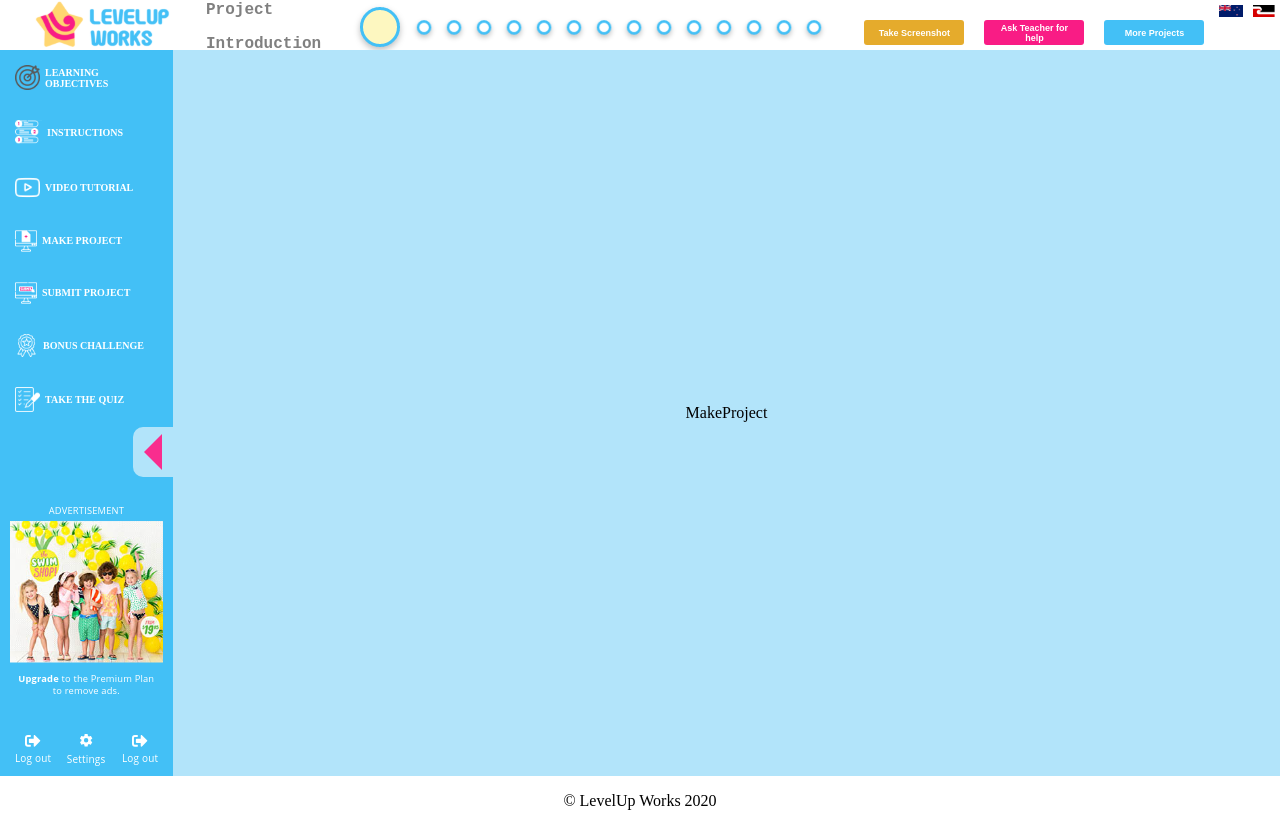
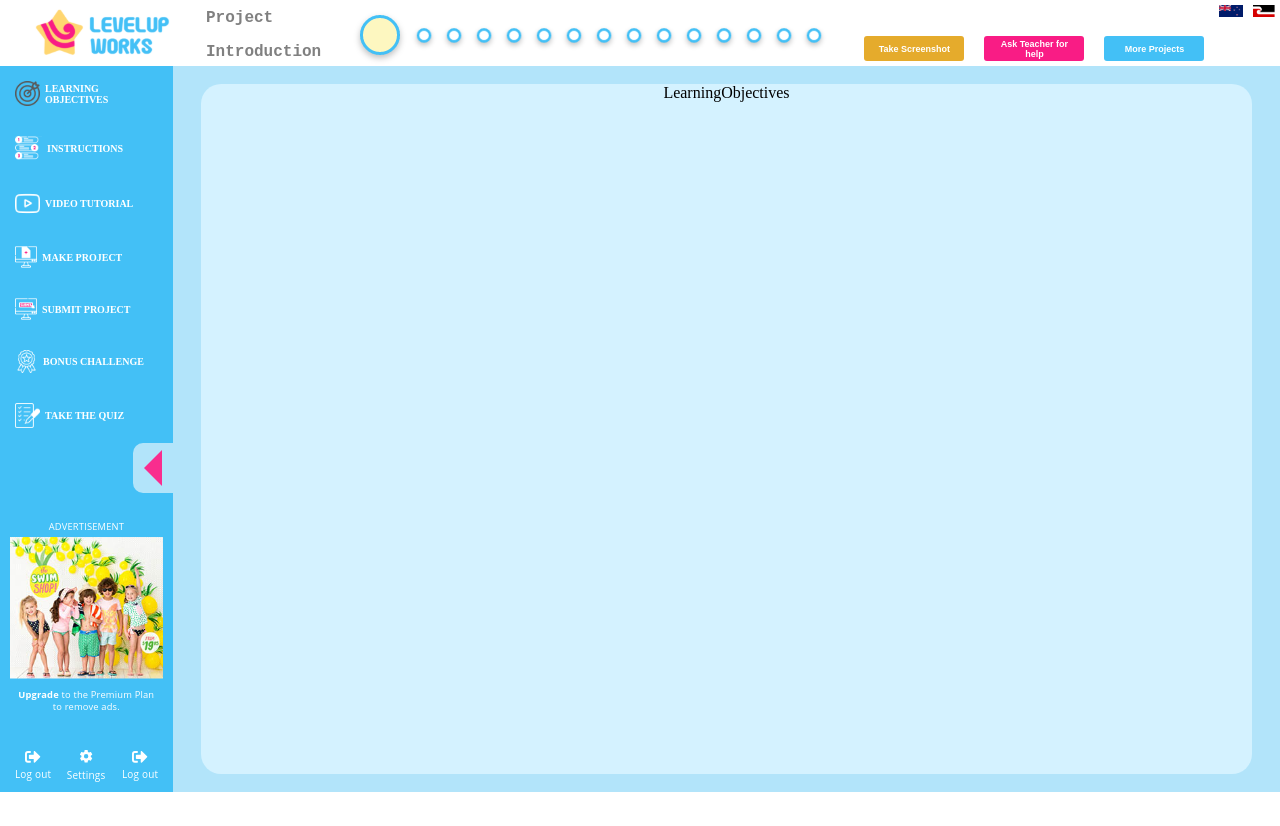
Before and after one commit to yadavdivakar/mission5-turners, a React (Create React App) app: page /makeproject in a window 1280 px wide. After the commit the page ends 800 px from the top, so only its background shows below. Built offline with nearby package versions, Linux system fonts and the light colour scheme.

Commit message:
major changes to routing logic

```diff
--- a/src/App.js
+++ b/src/App.js
@@ -10,8 +10,9 @@ function App() {
   return (
     <>
       <GlobalStyle />
-      <Header></Header>
-      <PageLayout></PageLayout>
+
+      <RoutesPaths>
+      </RoutesPaths>
     </>
   );
 }
--- a/src/RoutesPaths.js
+++ b/src/RoutesPaths.js
@@ -10,18 +10,14 @@ import { StyledMain } from "./components/styles/PageLayout/PageLayout.styled";
 const RoutesPaths = () => {
     return (
         <BrowserRouter>
-            <SideMenu></SideMenu>
-            <StyledMain>
                     <Routes>
+                        <Route path="/" element={<Instructions />}> </Route>
                         <Route path="/instructions" element={<Instructions />}> </Route>
                         <Route path="/objectives" element={<LearningObjectives />}> </Route>
                         <Route path="/makeproject" element={<MakeProject />}> </Route>
                         <Route path="/submitproject" element={<SubmitProject />}> </Route>
-                        <Route path="/videotutorial" element={<VideoTutorial />}> </Route>
+                        <Route path="/tutorial" element={<VideoTutorial />}> </Route>
                     </Routes>
-
-            </StyledMain>
-
         </BrowserRouter>
     )
 
--- a/src/components/styles/Header/Header.styled.js
+++ b/src/components/styles/Header/Header.styled.js
@@ -44,7 +44,9 @@ export const StyledButton = styled.button`
   color: white;
   font-weight: 900;
   flex: 1;
-
+  &:hover{
+    transform:scale(0.9);
+  }
   @media screen and (max-width: 1480px) {
     width: 100px;
     font-size: 9px;
--- a/src/components/styles/PageLayout/PageLayout.js
+++ b/src/components/styles/PageLayout/PageLayout.js
@@ -1,17 +1,11 @@
 import React from 'react'
-import { StyledLayout,StyledFooter } from './PageLayout.styled'
-import RoutesPaths from '../../../RoutesPaths'
-const PageLayout = () => {
+import { StyledLayout, StyledFooter } from './PageLayout.styled'
+import Header from '../Header/Header'
+const PageLayout = ({children}) => {
   return (
-    <>
-      <StyledLayout>
-        <RoutesPaths>
-        </RoutesPaths>
-      </StyledLayout>
-      <StyledFooter>
-        <p>&copy; LevelUp Works 2020</p>
-      </StyledFooter>
-    </>
+    <StyledLayout>
+          {children}
+    </StyledLayout>
   )
 }
 
--- a/src/components/styles/PageLayout/PageLayout.styled.js
+++ b/src/components/styles/PageLayout/PageLayout.styled.js
@@ -4,7 +4,6 @@ export const StyledLayout = styled.div`
   display: flex;
   height: 100%;
   width: 100%;
-
   @media (max-width: 768px) {
     flex-direction: column;
   }
--- a/src/components/styles/SideMenu/SideMenu.js
+++ b/src/components/styles/SideMenu/SideMenu.js
@@ -171,8 +171,8 @@ const MenuItems = [
     icon: <InstructionsSVG />,
     pathstring: "/instructions",
   },
-  { text: "VIDEO TUTORIAL", icon: <VideoSVG />, pathstring: "tutorial" },
-  { text: "MAKE PROJECT", icon: <MakeProjectSVG />, pathstring: "makeproject" },
+  { text: "VIDEO TUTORIAL", icon: <VideoSVG />, pathstring: "/tutorial" },
+  { text: "MAKE PROJECT", icon: <MakeProjectSVG />, pathstring: "/makeproject" },
   { text: "SUBMIT PROJECT", icon: <SubmitSVG />, pathstring: "/" },
   { text: "BONUS CHALLENGE", icon: <BonusChallengeSVG />, pathstring: "/" },
   { text: "TAKE THE QUIZ", icon: <TakeQuizSVG />, pathstring: "/" },
--- a/src/pages/ContentPanelContainer/ContentPanelContainer.js
+++ b/src/pages/ContentPanelContainer/ContentPanelContainer.js
@@ -1,10 +1,14 @@
 import React from 'react'
 import { StyledContentPanel } from './StyledContentPanelContainer'
+import Header from '../../components/styles/Header/Header';
+import { StyledFooter } from '../../components/styles/PageLayout/PageLayout.styled';
 const ContentPanelContainer = ({children}) => {
   return (
     <>
       <StyledContentPanel>
+
           {children}
+
       </StyledContentPanel>
     </>
   )
--- a/src/pages/Instructions/Instructions.js
+++ b/src/pages/Instructions/Instructions.js
@@ -18,8 +18,19 @@ import { ReactComponent as CBlockChild1SVG } from "../../images/CBlockChild1.svg
 import { ReactComponent as MBlockChildSVG } from "../../images/MBlockChild1.svg";
 import PurpleBlock from "../../images/purpleblock.png";
 import PurpleBlockChild from "../../images/purpleblockchild.png";
+import SideMenu from "../../components/styles/SideMenu/SideMenu";
+import Header from '../../components/styles/Header/Header';
+import PageLayout from "../../components/styles/PageLayout/PageLayout";
+import { StyledMain } from "../../components/styles/PageLayout/PageLayout.styled";
+import { StyledFooter } from "../../components/styles/PageLayout/PageLayout.styled";
 const Instructions = () => {
   return (
+    <>
+      <Header></Header>
+      <PageLayout>
+
+        <SideMenu></SideMenu>
+        <StyledMain>
           <ContentPanelContainer>
             <StyledHeaderDiv>
               <h1>Explore Scratch blocks</h1>
@@ -44,6 +55,10 @@ const Instructions = () => {
               </StyledBlockDiv>
             </StyledBlockDivContainer>
           </ContentPanelContainer>
+        </StyledMain>
+      </PageLayout>
+      <StyledFooter>&copy; LevelupWorks</StyledFooter>
+    </>
   );
 };
 
--- a/src/pages/LearningObjectives/LearningObjectives.js
+++ b/src/pages/LearningObjectives/LearningObjectives.js
@@ -1,8 +1,24 @@
 import React from 'react'
-
+import SideMenu from "../../components/styles/SideMenu/SideMenu";
+import ContentPanelContainer from "../ContentPanelContainer/ContentPanelContainer";
+import { StyledMain } from '../../components/styles/PageLayout/PageLayout.styled';
+import PageLayout from "../../components/styles/PageLayout/PageLayout";
+import Header from '../../components/styles/Header/Header';
+import { StyledFooter } from '../../components/styles/PageLayout/PageLayout.styled';
 const LearningObjectives = () => {
   return (
-    <div>LearningObjectives</div>
+    <>
+      <Header></Header>
+      <PageLayout>
+        <SideMenu></SideMenu>
+        <StyledMain>
+          <ContentPanelContainer>
+            <div>LearningObjectives</div>
+          </ContentPanelContainer>
+        </StyledMain>
+      </PageLayout >
+      <StyledFooter></StyledFooter>
+      </>
   )
 }
 
--- a/src/pages/MakeProject/MakeProject.js
+++ b/src/pages/MakeProject/MakeProject.js
@@ -1,8 +1,24 @@
-import React from 'react'
-
+import React from 'react';
+import SideMenu from '../../components/styles/SideMenu/SideMenu';
+import { StyledMain } from '../../components/styles/PageLayout/PageLayout.styled';
+import ContentPanelContainer from '../ContentPanelContainer/ContentPanelContainer';
+import Header from '../../components/styles/Header/Header';
+import PageLayout from "../../components/styles/PageLayout/PageLayout";
+import { StyledFooter } from '../../components/styles/PageLayout/PageLayout.styled';
 const MakeProject = () => {
   return (
-    <div>MakeProject</div>
+    <>
+      <Header></Header>
+      <PageLayout>
+        <SideMenu></SideMenu>
+        <StyledMain>
+          <ContentPanelContainer>
+            <div>LearningObjectives</div>
+          </ContentPanelContainer>
+        </StyledMain>
+      </PageLayout >
+      <StyledFooter></StyledFooter>
+    </>
   )
 }
 
--- a/src/pages/SubmitProject/SubmitProject.js
+++ b/src/pages/SubmitProject/SubmitProject.js
@@ -1,8 +1,22 @@
 import React from 'react'
-
+import SideMenu from '../../components/styles/SideMenu/SideMenu';
+import { StyledMain } from '../../components/styles/PageLayout/PageLayout.styled';
+import ContentPanelContainer from '../ContentPanelContainer/ContentPanelContainer';
+import PageLayout from "../../components/styles/PageLayout/PageLayout";
+import Header from '../../components/styles/Header/Header';
+import { StyledFooter } from '../../components/styles/PageLayout/PageLayout.styled';
 const SubmitProject = () => {
   return (
-    <div>SubmitProject</div>
+    <>
+    <PageLayout>
+      <SideMenu></SideMenu>
+      <StyledMain>
+        <ContentPanelContainer>
+          <div>LearningObjectives</div>
+        </ContentPanelContainer>
+      </StyledMain>
+    </PageLayout >
+    </>
   )
 }
 
--- a/src/pages/VideoTutorial/VideoTutorial.js
+++ b/src/pages/VideoTutorial/VideoTutorial.js
@@ -1,8 +1,25 @@
+
 import React from 'react'
-
+import SideMenu from '../../components/styles/SideMenu/SideMenu';
+import { StyledMain } from '../../components/styles/PageLayout/PageLayout.styled';
+import ContentPanelContainer from '../ContentPanelContainer/ContentPanelContainer';
+import PageLayout from "../../components/styles/PageLayout/PageLayout";
+import Header from '../../components/styles/Header/Header';
+import { StyledFooter } from '../../components/styles/PageLayout/PageLayout.styled';
 const VideoTutorial = () => {
   return (
-    <div>VideoTutorial</div>
+    <>
+    <Header></Header>
+      <PageLayout>
+        <SideMenu></SideMenu>
+        <StyledMain>
+          <ContentPanelContainer>
+            <div>LearningObjectives</div>
+          </ContentPanelContainer>
+        </StyledMain>
+      </PageLayout >
+      <StyledFooter></StyledFooter>
+    </>
   )
 }
 
```
Lines whose indentation alone changed are shown as unchanged.
